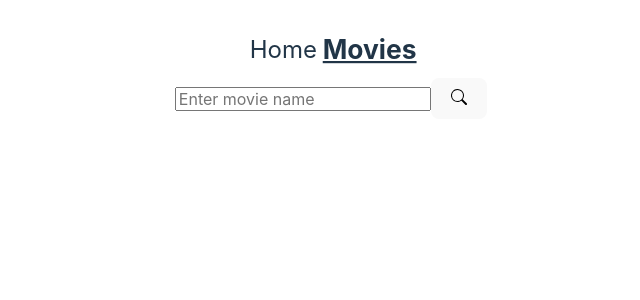
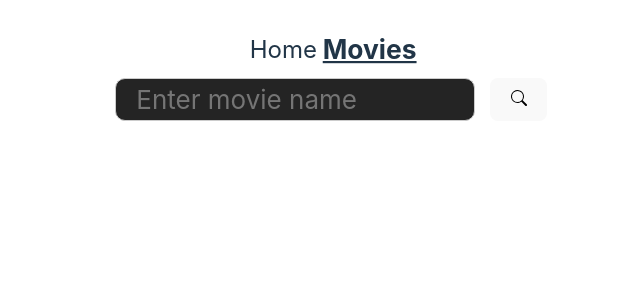
Before and after one commit to Serhii-Ivanchenko/goit-react-hw-05, a React (Vite) app: page /movies in a window 1280 px wide. Shown: the top 300 px of the page, without its empty margins (309-949 px from the left). Built offline with nearby package versions, Linux system fonts and the light colour scheme.

Commit message:
add styles for input and all styles finished

```diff
--- a/src/components/MovieCard/MovieCard.module.css
+++ b/src/components/MovieCard/MovieCard.module.css
@@ -1,6 +1,7 @@
 .card {
     display: flex;
     flex-direction: column;
+    padding: 10px;
     width: 100%;
     height: 100%;
     border: 1px solid #808080;
--- a/src/components/SearchField/SearchField.jsx
+++ b/src/components/SearchField/SearchField.jsx
@@ -21,10 +21,11 @@ export default function SearchField({ onSearch }) {
   };
 
   return (
-    <header className={css.header}>
+    <div className={css.searchBar}>
       <Toaster />
       <form className={css.searchForm} onSubmit={handleSubmit}>
         <input
+          className={css.searchInput}
           name="searchQuery"
           type="text"
           value={searchQuery}
@@ -35,6 +36,6 @@ export default function SearchField({ onSearch }) {
           <BsSearch className={css.searchIcon} />
         </button>
       </form>
-    </header>
+    </div>
   );
 }
--- a/src/components/SearchField/SearchField.module.css
+++ b/src/components/SearchField/SearchField.module.css
@@ -0,0 +1,23 @@
+/* .searchBar {
+        align-items: center;
+            margin-left: auto;
+            margin-right: auto;
+} */
+
+.searchForm {
+    display: flex;
+    gap: 15px;
+    justify-content: center;
+    margin-bottom: 20px;
+}
+
+.searchInput {
+    height: 100%;
+    width: 360px;
+    padding: 5px 20px;
+    color: #cccccc;
+    font-size: 26px;
+    background-color: #242424;
+    border-radius: 10px;
+    border: 1px solid #cccccc;
+}
--- a/src/pages/MovieDetailsPage/MovieDetailsPage.module.css
+++ b/src/pages/MovieDetailsPage/MovieDetailsPage.module.css
@@ -8,6 +8,11 @@
     margin-bottom: 10px;
     border-radius: 5px;
     background-color: #808080;
+    border: 1px solid transparent;
+}
+
+.goBackBtn:hover{
+    border: 1px solid #ffffff;
 }
 
 .movieDetails {
```
